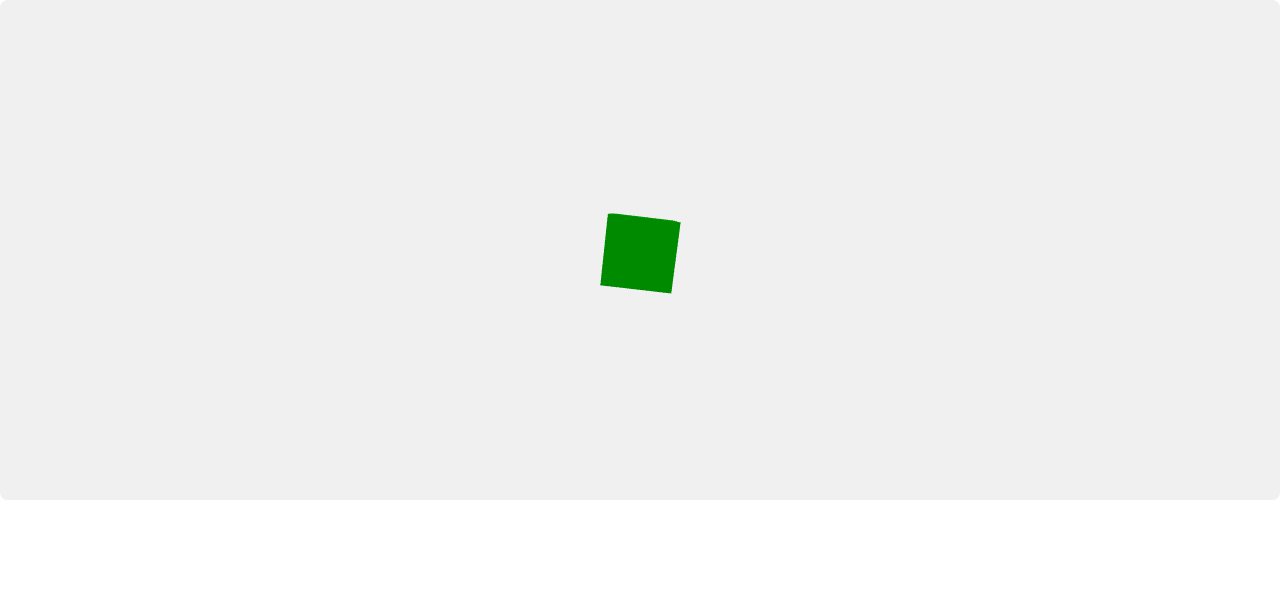
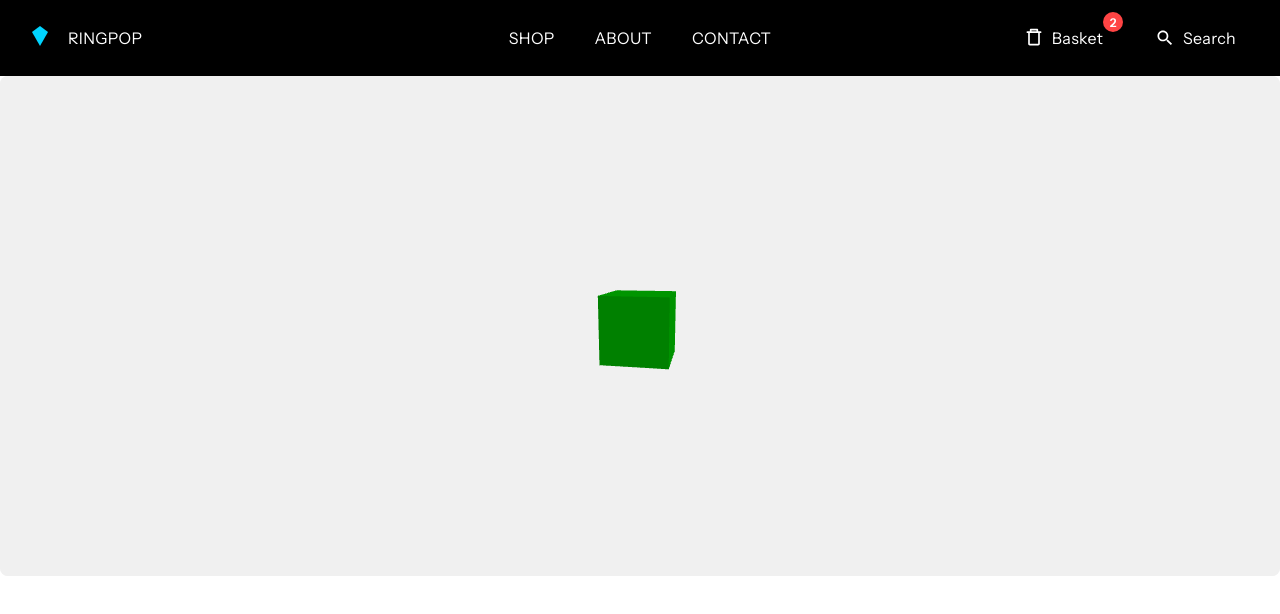
Before and after one commit to JackSvensson/Configurator, a Next.js app: page / in a window 1280 px wide. Shown: the top 614 px of the page. Built offline with nearby package versions, Linux system fonts and the light colour scheme.

Commit message:
Added navbar

```diff
--- a/src/app/globals.css
+++ b/src/app/globals.css
@@ -1,3 +1,5 @@
+@import url('https://fonts.googleapis.com/css2?family=Instrument+Sans:ital,wght@0,400;0,500;0,600;0,700;1,400&display=swap');
+
 :root {
   --background: #ffffff;
   --foreground: #171717;
--- a/src/app/layout.tsx
+++ b/src/app/layout.tsx
@@ -1,5 +1,6 @@
 import type { Metadata } from "next";
 import { Geist, Geist_Mono } from "next/font/google";
+import Navbar from "@/components/Navbar/Navbar";
 import "./globals.css";
 
 const geistSans = Geist({
@@ -13,8 +14,8 @@ const geistMono = Geist_Mono({
 });
 
 export const metadata: Metadata = {
-  title: "Create Next App",
-  description: "Generated by create next app",
+  title: "RINGPOP",
+  description: "Ring configurator",
 };
 
 export default function RootLayout({
@@ -25,6 +26,7 @@ export default function RootLayout({
   return (
     <html lang="en">
       <body className={`${geistSans.variable} ${geistMono.variable}`}>
+        <Navbar />
         {children}
       </body>
     </html>
--- /dev/null
+++ b/src/components/Navbar/Navbar.module.css
@@ -0,0 +1,240 @@
+.navbar {
+    display: flex;
+    align-items: center;
+    justify-content: space-between;
+    padding: 20px 32px;
+    background: #000000;
+    color: #ffffff;
+    width: 100%;
+    position: relative;
+    z-index: 100;
+    height: 80px;
+    font-family: "Instrument Sans", -apple-system, BlinkMacSystemFont, "Segoe UI", sans-serif;
+  }
+
+  .brand {
+    display: flex;
+    align-items: center;
+    gap: 12px;
+    flex-shrink: 0;
+    min-width: 200px;
+  }
+
+  .logo {
+    width: 28px;
+    height: 28px;
+    color: #00d4ff;
+  }
+
+  .brandName {
+    font-family: "Instrument Sans", -apple-system, BlinkMacSystemFont, "Segoe UI", sans-serif;
+    font-size: 16px;
+    font-weight: 400;
+    line-height: 24px; /* 150% */
+    letter-spacing: 0.32px;
+    color: #ffffff;
+    text-transform: normal;
+  }
+
+  .navigation {
+    display: flex;
+    align-items: center;
+    gap: 48px;
+    position: absolute;
+    left: 50%;
+    transform: translateX(-50%);
+  }
+
+  .navItem {
+    font-family: "Instrument Sans", -apple-system, BlinkMacSystemFont, "Segoe UI", sans-serif;
+    font-size: 16px;
+    font-weight: 400;
+    line-height: 24px; /* 150% */
+    letter-spacing: 0.32px;
+    color: #ffffff;
+    cursor: default;
+    user-select: none;
+    text-transform: uppercase;
+  }
+
+  .actions {
+    display: flex;
+    align-items: center;
+    gap: 20px;
+    flex-shrink: 0;
+    min-width: 200px;
+    justify-content: flex-end;
+  }
+
+  .actionItem {
+    position: relative;
+    display: flex;
+    align-items: center;
+    gap: 8px;
+    padding: 10px 16px;
+    cursor: pointer;
+    border-radius: 6px;
+    transition: background-color 0.2s ease;
+    color: #ffffff;
+  }
+
+  .actionItem:hover {
+    background-color: rgba(255, 255, 255, 0.1);
+  }
+
+  .actionText {
+    font-family: "Instrument Sans", -apple-system, BlinkMacSystemFont, "Segoe UI", sans-serif;
+    font-size: 16px;
+    font-weight: 400;
+    line-height: 24px;
+    letter-spacing: 0.32px;
+    color: #ffffff;
+    user-select: none;
+  }
+
+  .badge {
+    position: absolute;
+    top: -4px;
+    right: -4px;
+    background: #ff4444;
+    color: #ffffff;
+    font-family: "Instrument Sans", -apple-system, BlinkMacSystemFont, "Segoe UI", sans-serif;
+    font-size: 12px;
+    font-weight: 600;
+    min-width: 20px;
+    height: 20px;
+    border-radius: 10px;
+    display: flex;
+    align-items: center;
+    justify-content: center;
+    padding: 0 6px;
+    box-shadow: 0 2px 4px rgba(0, 0, 0, 0.2);
+  }
+
+  @media (min-width: 1440px) {
+    .navbar {
+      padding: 24px 48px;
+      height: 88px;
+    }
+
+    .brand {
+      gap: 16px;
+      min-width: 240px;
+    }
+
+    .logo {
+      width: 32px;
+      height: 32px;
+    }
+
+    .brandName {
+      font-size: 18px;
+      line-height: 28px;
+      letter-spacing: 0.36px;
+    }
+
+    .navigation {
+      gap: 64px;
+    }
+
+    .navItem {
+      font-size: 18px;
+      line-height: 28px;
+      letter-spacing: 0.36px;
+    }
+
+    .actions {
+      gap: 24px;
+      min-width: 280px;
+    }
+
+    .actionItem {
+      padding: 12px 20px;
+    }
+
+    .actionText {
+      font-size: 18px;
+      line-height: 28px;
+      letter-spacing: 0.36px;
+    }
+  }
+
+  @media (min-width: 1024px) and (max-width: 1439px) {
+    .navbar {
+      padding: 18px 28px;
+      height: 76px;
+    }
+
+    .navigation {
+      gap: 40px;
+    }
+
+    .navItem {
+      font-size: 16px;
+      line-height: 24px;
+      letter-spacing: 0.32px;
+    }
+
+    .brandName {
+      font-size: 16px;
+      line-height: 24px;
+      letter-spacing: 0.32px;
+    }
+
+    .actions {
+      min-width: 240px;
+    }
+
+    .actionText {
+      font-size: 16px;
+      line-height: 24px;
+      letter-spacing: 0.32px;
+    }
+  }
+  @media (min-width: 768px) and (max-width: 1023px) {
+    .navbar {
+      padding: 16px 24px;
+      height: 72px;
+    }
+
+    .brand {
+      gap: 10px;
+      min-width: 180px;
+    }
+
+    .logo {
+      width: 24px;
+      height: 24px;
+    }
+
+    .brandName {
+      font-size: 14px;
+      line-height: 20px;
+      letter-spacing: 0.28px;
+    }
+
+    .navigation {
+      gap: 32px;
+    }
+
+    .navItem {
+      font-size: 14px;
+      line-height: 20px;
+      letter-spacing: 0.28px;
+    }
+
+    .actions {
+      gap: 16px;
+      min-width: 200px;
+    }
+
+    .actionItem {
+      padding: 8px 12px;
+    }
+
+    .actionText {
+      font-size: 14px;
+      line-height: 20px;
+      letter-spacing: 0.28px;
+    }
+  }
--- /dev/null
+++ b/src/components/Navbar/Navbar.tsx
@@ -0,0 +1,46 @@
+import React from 'react';
+import styles from './Navbar.module.css';
+
+export default function Navbar() {
+  return (
+    <nav className={styles.navbar}>
+      {/* Logo/Brand section */}
+      <div className={styles.brand}>
+        <div className={styles.logo}>
+          {/* Diamond icon */}
+          <svg width="24" height="24" viewBox="0 0 24 24" fill="none" xmlns="http://www.w3.org/2000/svg">
+            <path d="M12 2L4 8L12 22L20 8L12 2Z" fill="currentColor"/>
+          </svg>
+        </div>
+        <span className={styles.brandName}>RINGPOP</span>
+      </div>
+
+      {/* Navigation links */}
+      <div className={styles.navigation}>
+        <span className={styles.navItem}>SHOP</span>
+        <span className={styles.navItem}>ABOUT</span>
+        <span className={styles.navItem}>CONTACT</span>
+      </div>
+
+      {/* Actions section */}
+      <div className={styles.actions}>
+        {/* Basket icon */}
+        <div className={styles.actionItem}>
+          <svg width="20" height="20" viewBox="0 0 24 24" fill="none" xmlns="http://www.w3.org/2000/svg">
+            <path d="M7 4V2C7 1.45 7.45 1 8 1H16C16.55 1 17 1.45 17 2V4H20C20.55 4 21 4.45 21 5S20.55 6 20 6H19V19C19 20.1 18.1 21 17 21H7C5.9 21 5 20.1 5 19V6H4C3.45 6 3 5.55 3 5S3.45 4 4 4H7ZM9 3V4H15V3H9ZM7 6V19H17V6H7Z" fill="currentColor"/>
+          </svg>
+          <span className={styles.actionText}>Basket</span>
+          <span className={styles.badge}>2</span>
+        </div>
+
+        {/* Search icon */}
+        <div className={styles.actionItem}>
+          <svg width="20" height="20" viewBox="0 0 24 24" fill="none" xmlns="http://www.w3.org/2000/svg">
+            <path d="M15.5 14H14.71L14.43 13.73C15.41 12.59 16 11.11 16 9.5C16 5.91 13.09 3 9.5 3S3 5.91 3 9.5S5.91 16 9.5 16C11.11 16 12.59 15.41 13.73 14.43L14 14.71V15.5L19 20.49L20.49 19L15.5 14ZM9.5 14C7.01 14 5 11.99 5 9.5S7.01 5 9.5 5S14 7.01 14 9.5S11.99 14 9.5 14Z" fill="currentColor"/>
+          </svg>
+          <span className={styles.actionText}>Search</span>
+        </div>
+      </div>
+    </nav>
+  );
+}
```
